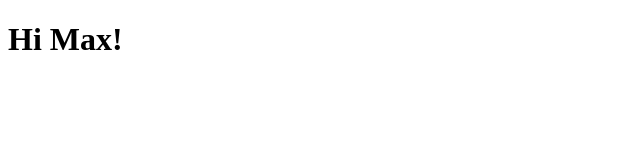
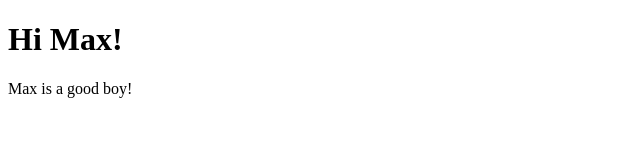
Before and after one commit to trevorintech/git-test, a plain HTML site: page index.html in a window 1280 px wide. Shown: the whole page, without its empty margins (0-640 px from the left). Drawn offline with Linux system fonts and the light colour scheme.

Commit message:
Second Commit

```diff
--- a/index.html
+++ b/index.html
@@ -9,6 +9,7 @@
 
 <body>
     <h1>Hi Max!</h1>
+    <p>Max is a good boy!</p>
 </body>
 
 </html>
```
Also changed, not shown: 1 other file.
